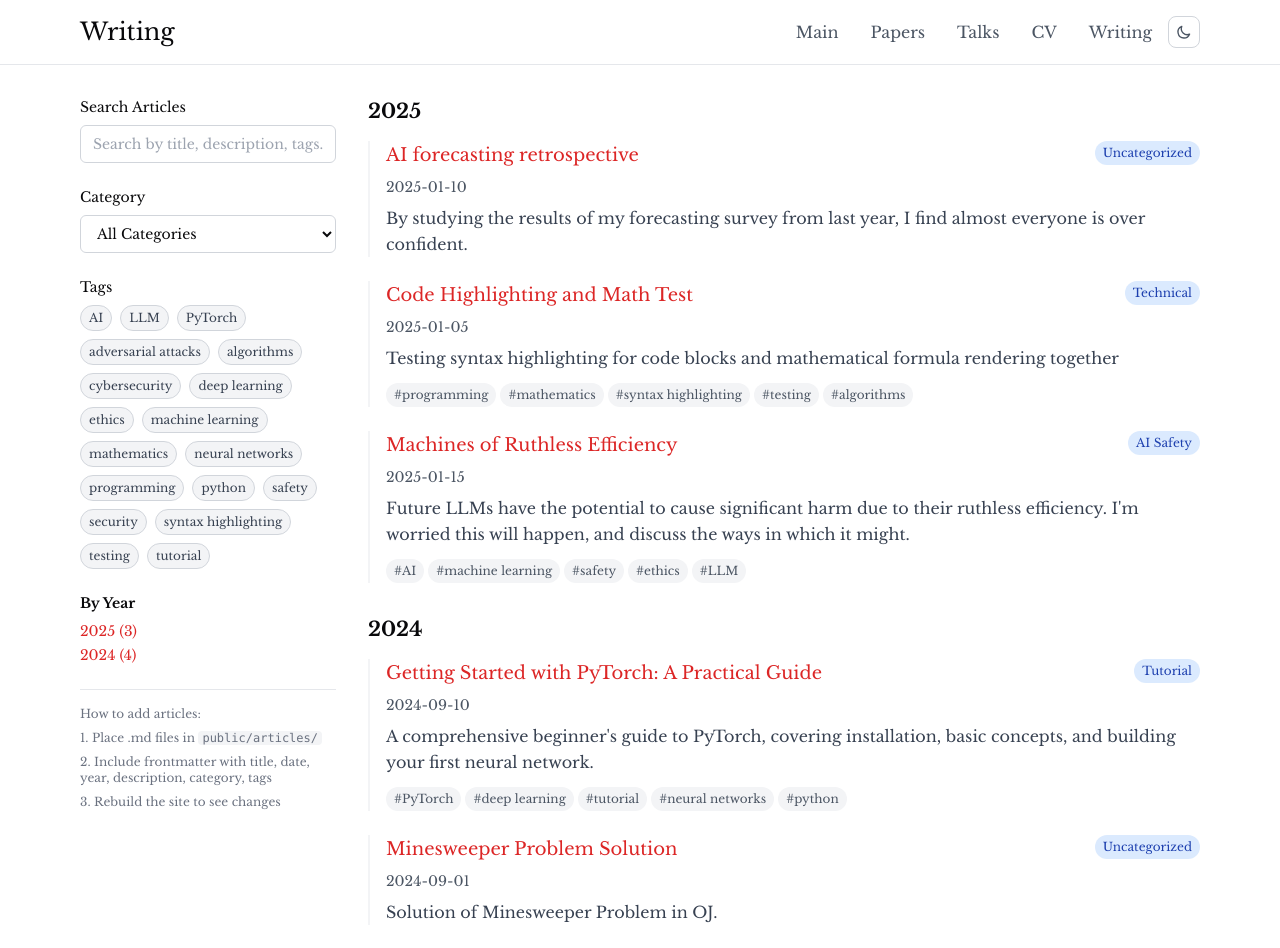
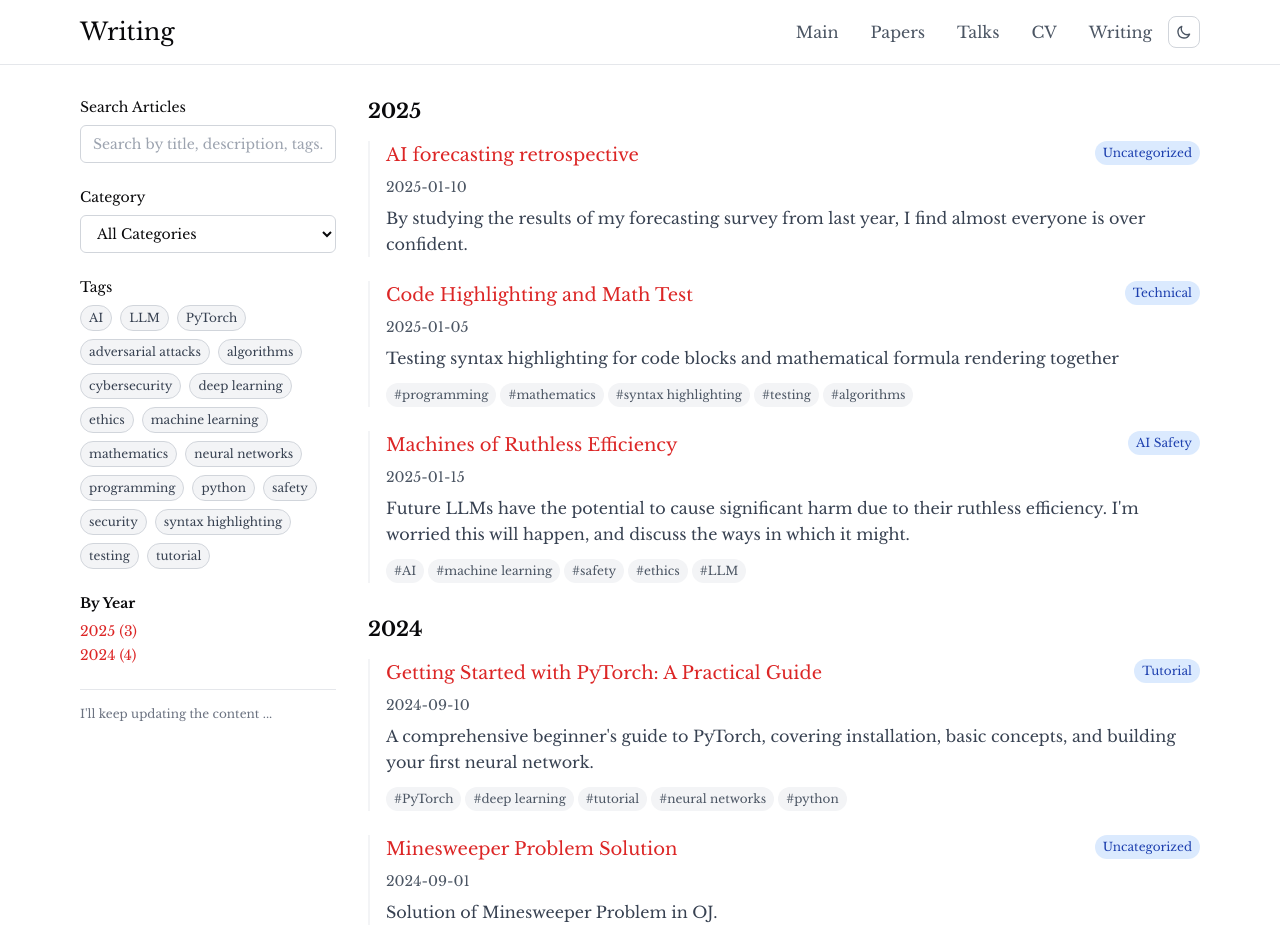
Before and after one commit to BaichengDanny/baichengdanny.github.io, a Next.js app: page /writing in a window 1280 px wide. Shown: the top 948 px of the page. Built offline with nearby package versions, Linux system fonts and the light colour scheme.

Commit message:
Final commit

```diff
--- a/src/app/writing/WritingClient.tsx
+++ b/src/app/writing/WritingClient.tsx
@@ -236,10 +236,11 @@ export default function WritingClient({ articles }: WritingClientProps) {
             {/* Instructions */}
             <div className="pt-4 border-t border-gray-200 dark:border-gray-700">
               <div className="text-xs text-gray-500 dark:text-gray-400 space-y-2">
-                <p className="font-medium">How to add articles:</p>
+                {/* <p className="font-medium">How to add articles:</p>
                 <p>1. Place .md files in <code className="bg-gray-100 dark:bg-gray-800 px-1 rounded">public/articles/</code></p>
                 <p>2. Include frontmatter with title, date, year, description, category, tags</p>
-                <p>3. Rebuild the site to see changes</p>
+                <p>3. Rebuild the site to see changes</p> */}
+                <p className="font-medium">I'll keep updating the content ... </p>
               </div>
             </div>
           </div>
--- a/src/app/writing/[id]/page.tsx
+++ b/src/app/writing/[id]/page.tsx
@@ -221,12 +221,14 @@ export default async function ArticlePage({ params }: { params: Promise<{ id: st
           </ReactMarkdown>
             </article>
 
+            {/* Comments Section */}
+            <Comments articleId={article.id} />
+
             <div className="mt-6 md:mt-8 pt-4 md:pt-6 border-t border-gray-200 dark:border-gray-700 text-xs md:text-sm text-gray-500 dark:text-gray-400">
               <p>Published: {article.date} | Year: {article.year}</p>
             </div>
 
-            {/* Comments Section */}
-            <Comments articleId={article.id} />
+
           </div>
 
           {/* Table of Contents Sidebar */}
--- a/src/components/Comments.tsx
+++ b/src/components/Comments.tsx
@@ -51,9 +51,9 @@ export default function Comments({ articleId }: CommentsProps) {
   return (
     <div className="mt-12 pt-8 border-t border-gray-200 dark:border-gray-700">
       <div className="mb-6">
-        <h3 className="text-lg md:text-xl font-bold serif dark:text-gray-100 mb-2">评论区</h3>
+        <h3 className="text-lg md:text-xl font-bold serif dark:text-gray-100 mb-2">Discussions</h3>
         <p className="text-sm text-gray-600 dark:text-gray-400">
-          基于 GitHub Discussions 的评论系统，需要 GitHub 账号登录
+          Based on GitHub Discussions system, need your GitHub account to log in.
         </p>
       </div>
       <div ref={ref} />
```
